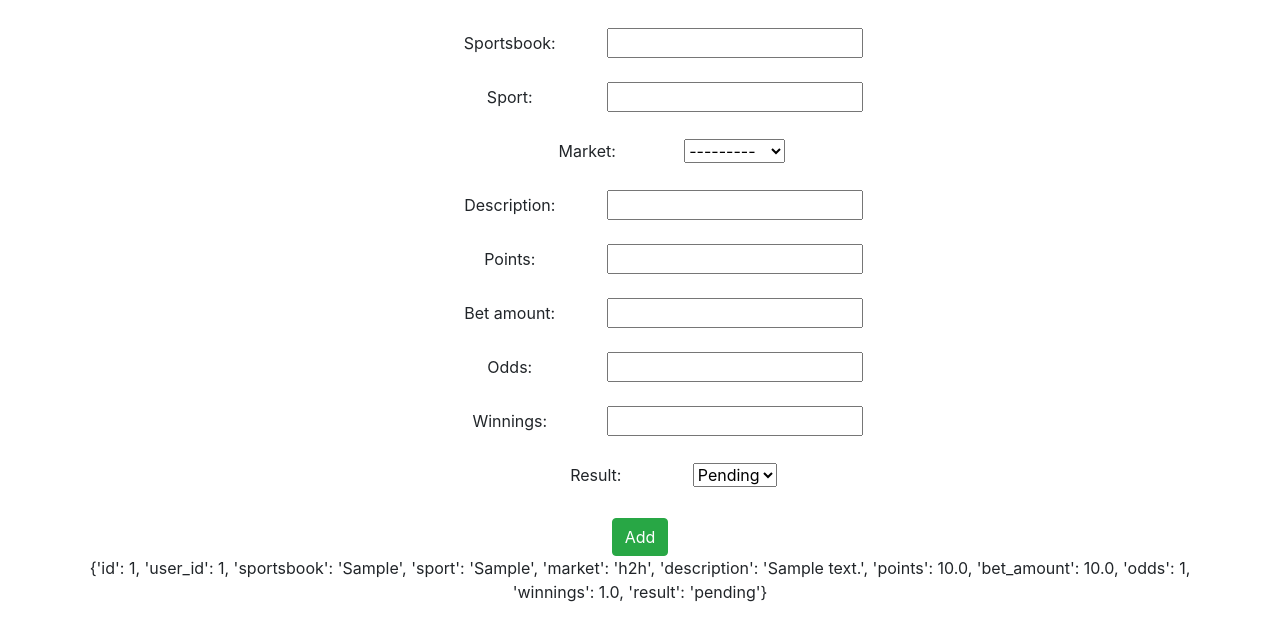
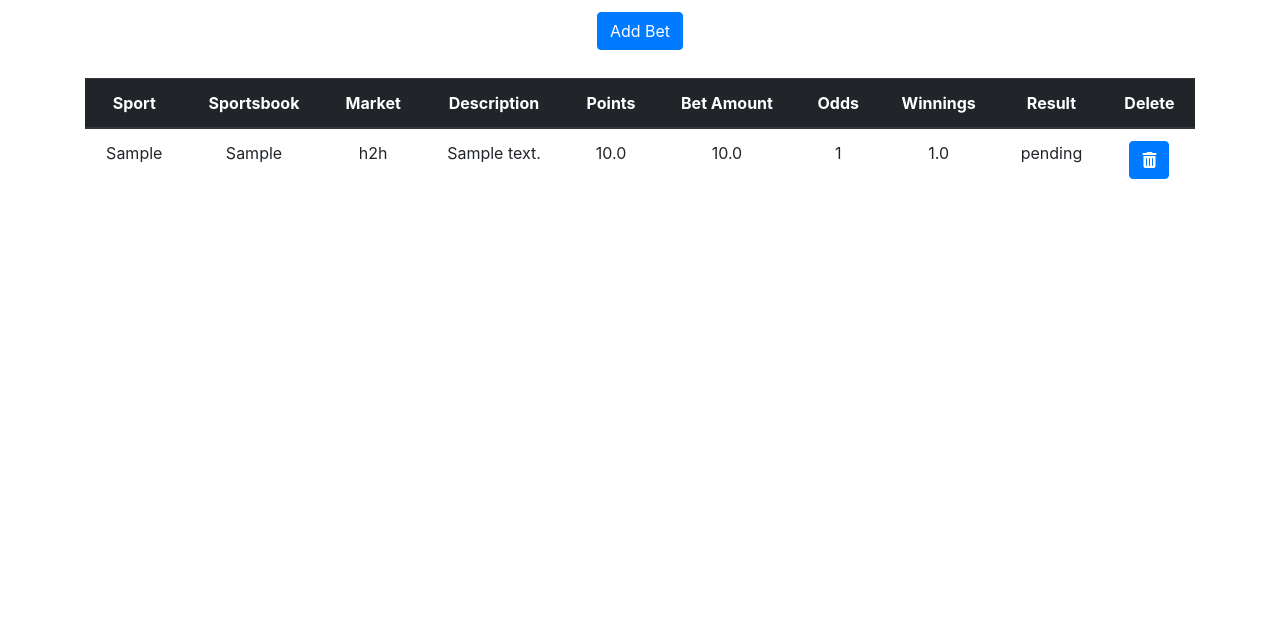
Before and after one commit to matt-hogan/MH-INF601-Final-Project, a Django app: page /tracker/ in a window 1280 px wide. Shown: the part 134-775 px from the top of the page. Run offline with Django 4.2, Linux system fonts and the light colour scheme; a user stored in the database is signed in; tables that the repository leaves empty hold one stand-in row (values such as "Sample post"); some libraries are stand-ins or nearby versions.

Commit message:
Add modals to tracker

```diff
--- a/tracker/templates/tracker/tracker.html
+++ b/tracker/templates/tracker/tracker.html
@@ -5,12 +5,22 @@
 {% endblock %}
 
 {% block content %}
-    <div class="">
-        <div class="">
+    <div class="container">
+        <div class="row justify-content-center">
+            <!-- Button trigger modal -->
+            <button type="button" class="btn btn-primary m-1" data-toggle="modal" data-target="#addBet">Add Bet</button>
 
-            {# add to a modal #}
-
-            <form class="mt-4" method="post" action="{% url 'tracker:add_bet' %}">
+            <!-- Modal -->
+            <div class="modal fade" id="addBet" tabindex="-1" role="dialog" aria-labelledby="addBetTitle" aria-hidden="true">
+                <div class="modal-dialog modal-dialog-centered modal-lg" role="document">
+                <div class="modal-content">
+                    <div class="modal-header">
+                    <h5 class="modal-title" id="addBetTitle">Add Bet</h5>
+                    <button type="button" class="close" data-dismiss="modal" aria-label="Close">
+                        <span aria-hidden="true">&times;</span>
+                    </button>
+                    </div>
+                    <form class="mt-3 mb-3" method="post" action="{% url 'tracker:add_bet' %}">
                         {% csrf_token %}
                         {% for field in add_form %}
                             <div class="form-group justify-content-center">
@@ -23,11 +33,68 @@
                                 {{field}}
                             </div>
                         {% endfor %}
-                <input type="submit" value="Add" class="mt-2 btn btn-success">
+                        <input type="submit" value="Add Bet" class="mt-2 btn btn-success">
                     </form>
+                </div>
+                </div>
+            </div>
+        </div>
+        <div class="row justify-content-center mt-4">
+            <table class="table">
+                <thead class="thead-dark">
+                    <tr>
+                        <th>Sport</th>
+                        <th>Sportsbook</th>
+                        <th>Market</th>
+                        <th>Description</th>
+                        <th>Points</th>
+                        <th>Bet Amount</th>
+                        <th>Odds</th>
+                        <th>Winnings</th>
+                        <th>Result</th>
+                        <th>Delete</th>
+                    </tr>
+                </thead>
+                <tbody>
                     {% for row in df %}
-                <p>{{row}}</p>
+                        <tr>
+                            <td>{{row.sport}}</td>
+                            <td>{{row.sportsbook}}</td>
+                            <td>{{row.market}}</td>
+                            <td>{{row.description}}</td>
+                            <td>{{row.points}}</td>
+                            <td>{{row.bet_amount}}</td>
+                            <td>{{row.odds}}</td>
+                            <td>{{row.winnings}}</td>
+                            <td>{{row.result}}</td>
+                            <td>
+                                <!-- Button trigger modal -->
+                                <button type="button" class="btn btn-primary" data-toggle="modal" data-target="#deleteBet{{row.id}}"><i class=' fa fa-solid fa-trash-can' style='color: white'></i></button>
+
+                                <!-- Modal -->
+                                <div class="modal fade" id="deleteBet{{row.id}}" tabindex="-1" role="dialog" aria-labelledby="deleteBetTitle" aria-hidden="true">
+                                    <div class="modal-dialog" role="document">
+                                        <div class="modal-content">
+                                            <div class="modal-header">
+                                            <h5 class="modal-title" id="deleteBetTitle">Are you sure you want to delete this bet?</h5>
+                                            <button type="button" class="close" data-dismiss="modal" aria-label="Close">
+                                                <span aria-hidden="true">&times;</span>
+                                            </button>
+                                            </div>
+                                            <form method="post" action="{% url 'tracker:delete_bet' row.id %}">
+                                                {% csrf_token %}
+                                                <div class="modal-footer">
+                                                    <input type="submit" value="Confirm" class="btn btn-primary">
+                                                </div>
+                                            </form>
+                                        </div>
+                                    </div>
+                                </div>
+                            </td>
+                        </tr>
                     {% endfor %}
+                </tbody>
+            </table>
         </div>
     </div>
 {% endblock %}
--- a/tracker/views.py
+++ b/tracker/views.py
@@ -11,12 +11,7 @@ from .models import TrackedBet
 
 @login_required
 def tracker(request):
-    # Dispaly all tracked bet with filters
-    # Display earnings
-
     bets = TrackedBet.objects.filter(user=request.user).values()
-    bets_df = pd.DataFrame(bets)
-    # TODO: format before displaying
     context = {
         "df": bets,
         "add_form": NewTrackedBetForm()
```
Lines whose indentation alone changed are shown as unchanged.
